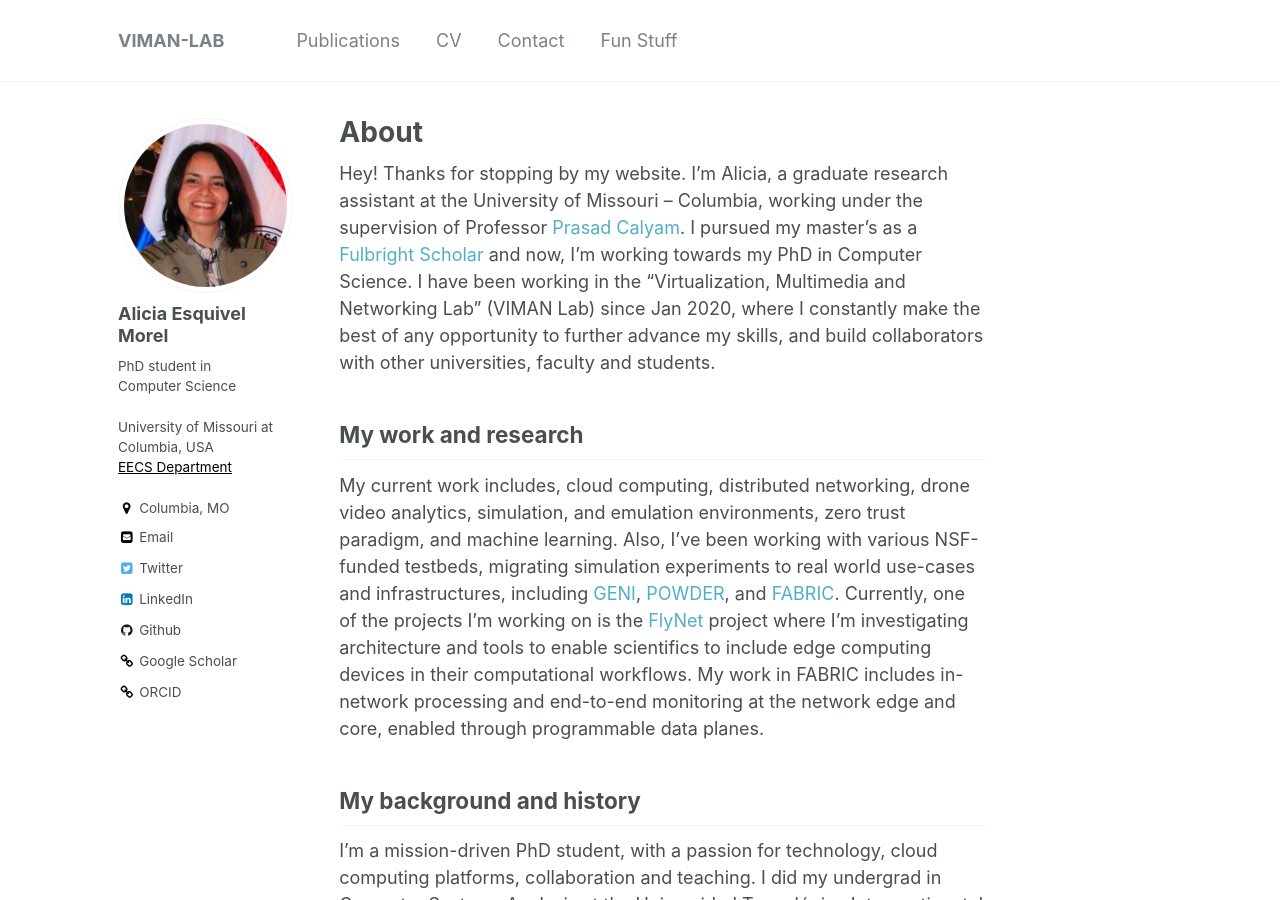
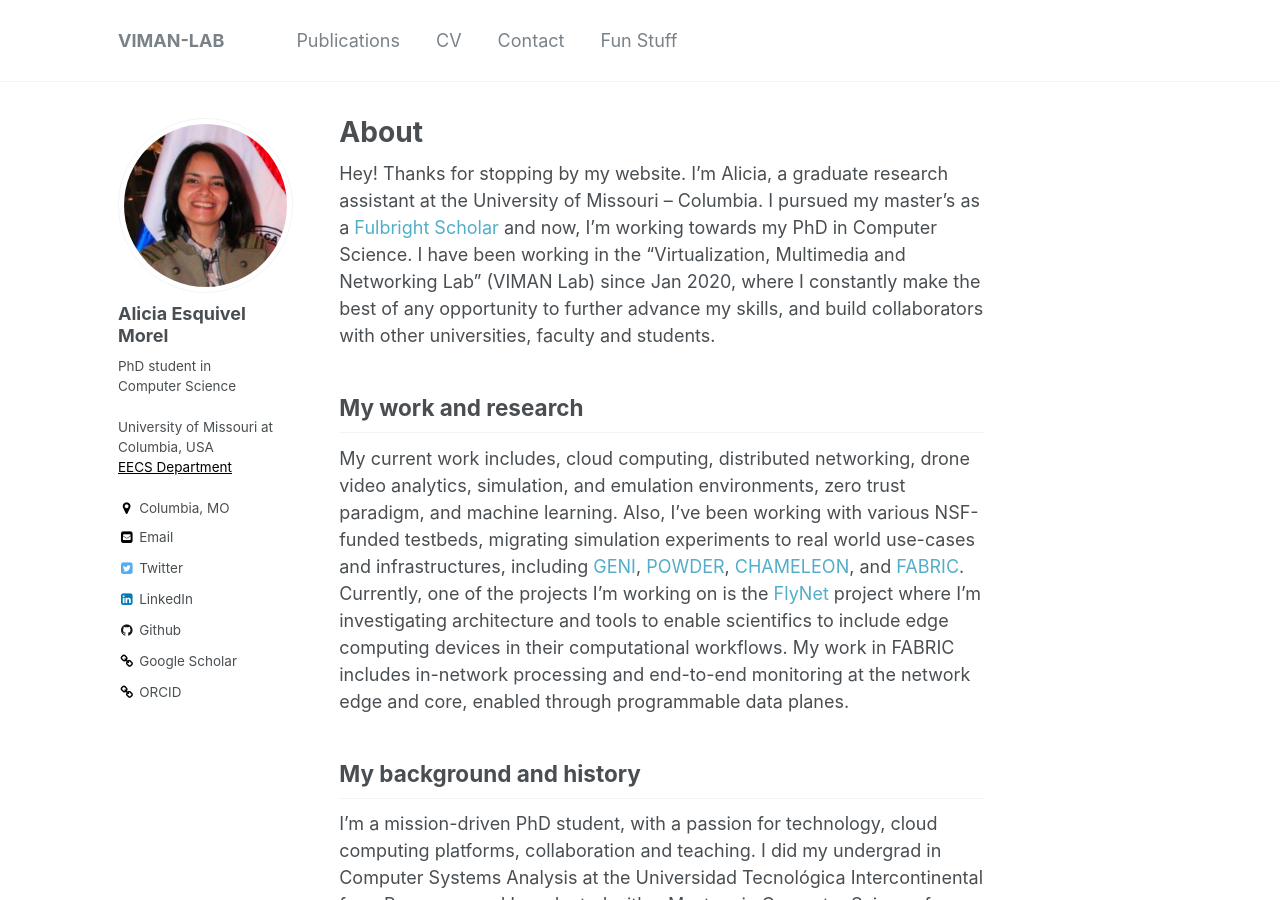
Before and after one commit to alicesquivel/alicesquivel.github.io, a Jekyll site: the page built from _pages/about.md, in a window 1280 px wide and 900 px high. Built offline with Jekyll 4.4.1, drawn with Linux system fonts in a browser that asks for light colours.

Commit message:
Update about.md
Added Chameleon.

```diff
--- a/_pages/about.md
+++ b/_pages/about.md
@@ -10,10 +10,10 @@ redirect_from:
 
 {% include base_path %}
 
-Hey! Thanks for stopping by my website. I'm Alicia, a graduate research assistant at the University of Missouri – Columbia, working under the supervision of Professor [Prasad Calyam](https://www.prasadcalyam.com/). I pursued my master’s as a [Fulbright Scholar](https://us.fulbrightonline.org/) and now, I'm working towards my PhD in Computer Science. I have been working in the “Virtualization, Multimedia and Networking Lab” (VIMAN Lab) since Jan 2020, where I constantly make the best of any opportunity to further advance my skills, and build collaborators with other universities, faculty and students.
+Hey! Thanks for stopping by my website. I'm Alicia, a graduate research assistant at the University of Missouri – Columbia. I pursued my master’s as a [Fulbright Scholar](https://us.fulbrightonline.org/) and now, I'm working towards my PhD in Computer Science. I have been working in the “Virtualization, Multimedia and Networking Lab” (VIMAN Lab) since Jan 2020, where I constantly make the best of any opportunity to further advance my skills, and build collaborators with other universities, faculty and students.
 
 ## My work and research
-My current work includes, cloud computing, distributed networking, drone video analytics, simulation, and emulation environments, zero trust paradigm, and machine learning. Also, I've been working with various NSF-funded testbeds, migrating simulation experiments to real world use-cases and infrastructures, including [GENI](https://www.geni.net/), [POWDER](https://www.powderwireless.net/), and [FABRIC](https://fabric-testbed.net/). Currently, one of the projects I'm working on is the [FlyNet](https://sites.google.com/view/flynetproject/home) project where I'm investigating architecture and tools to enable scientifics to include edge computing devices in their computational workflows. My work in FABRIC includes in-network processing and end-to-end monitoring at the network edge and core, enabled through programmable data planes.
+My current work includes, cloud computing, distributed networking, drone video analytics, simulation, and emulation environments, zero trust paradigm, and machine learning. Also, I've been working with various NSF-funded testbeds, migrating simulation experiments to real world use-cases and infrastructures, including [GENI](https://www.geni.net/), [POWDER](https://www.powderwireless.net/), [CHAMELEON](https://www.chameleoncloud.org/), and [FABRIC](https://fabric-testbed.net/). Currently, one of the projects I'm working on is the [FlyNet](https://sites.google.com/view/flynetproject/home) project where I'm investigating architecture and tools to enable scientifics to include edge computing devices in their computational workflows. My work in FABRIC includes in-network processing and end-to-end monitoring at the network edge and core, enabled through programmable data planes.
 
 
 ## My background and history
```
